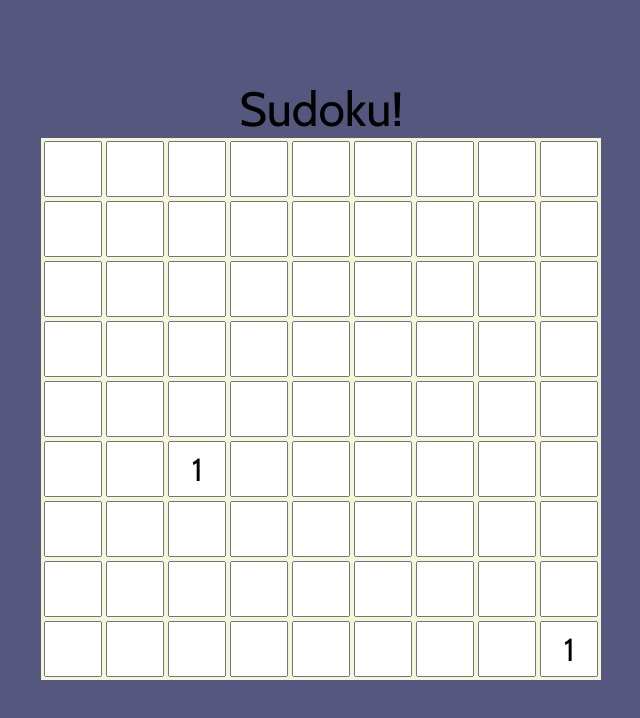
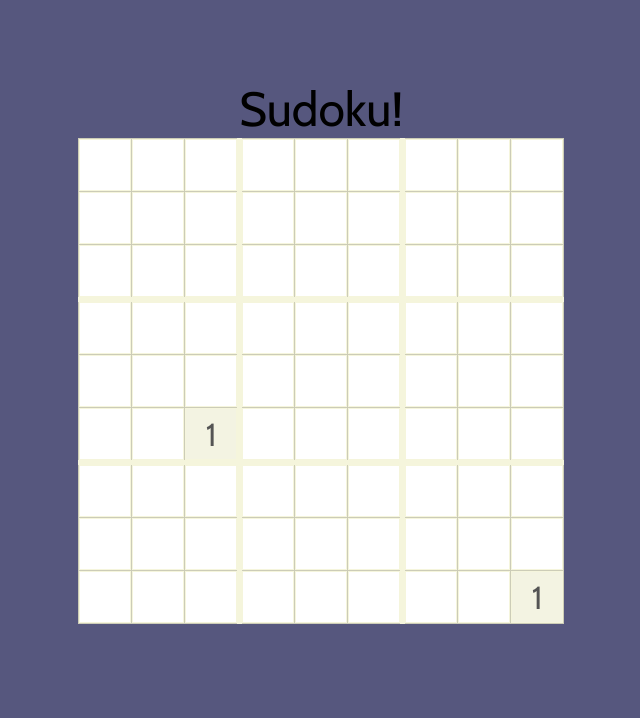
Before and after one commit to BartoszBrodowski/Portfolio_projects, a React (Create React App) app in the folder Sudoku/sudoku/: page / in a window 1280 px wide. Shown: the top 718 px of the page, without its empty margins (319-959 px from the left). Built offline with nearby package versions, Linux system fonts and the light colour scheme.

Commit message:
CSS 9 parts board done, todo morie logic in inputs

```diff
--- a/Sudoku/sudoku/src/components/Board.js
+++ b/Sudoku/sudoku/src/components/Board.js
@@ -1,3 +1,4 @@
+import { isDisabled } from "@testing-library/user-event/dist/utils";
 import React, { useState } from "react";
 
 const initialBoard = [
@@ -13,7 +14,6 @@ const initialBoard = [
 ];
 
 const numbers = [0, 1, 2, 3, 4, 5, 6, 7, 8];
-const node = document.getElementsByClassName("nodeInput");
 
 const Board = () => {
     // Get deep variable of the board
@@ -24,15 +24,35 @@ const Board = () => {
     const [board, setBoard] = useState(deepVariable(initialBoard));
 
     const changeNumber = (event, row, column) => {
-        console.log(parseInt(event));
-        const inputValue = parseInt(event.target.value) || 0,
-            playersBoard = deepVariable(board);
+        const inputValue = parseInt(event.target.value);
+        const playersBoard = deepVariable(board);
         // Czytamy wartości od 1 do 9 (tylko takie mamy w Sudoku) oraz 0 jako wartość pustego pola
+
+        // if (inputValue === 0 || (inputValue >= 1 && inputValue <= 9)) {
+        //     playersBoard[row][column] = inputValue;
+        // }
+        // if (!playersBoard[row].includes(inputValue)) {
+        //     console.log(playersBoard[row]);
+        //     console.log(row);
+        // }
+
         if (inputValue === 0 || (inputValue >= 1 && inputValue <= 9)) {
-            playersBoard[row][column] = inputValue;
+            // Check if the inputed number is already in the boards row
+            if (!playersBoard[row].includes(inputValue)) {
+                // Check if the inputed number is in the boards column
+                for (let i = 0; i < 9; i++) {
+                    if (playersBoard[i][column] == inputValue) {
+                        // change color
+                        // return false;
+                    }
+                }
+                playersBoard[row][column] = inputValue;
+            }
+        } else {
+            playersBoard[row][column] = 0;
         }
+
         setBoard(playersBoard);
-        // isValid()
     };
 
     return (
@@ -42,10 +62,13 @@ const Board = () => {
                 <tbody>
                     {numbers.map((row, rowIndex) => {
                         return (
-                            <tr key={rowIndex}>
+                            <tr key={rowIndex} className={`row${row}`}>
                                 {numbers.map((column, columnIndex) => {
                                     return (
-                                        <td key={columnIndex}>
+                                        <td
+                                            key={columnIndex}
+                                            className={`column${column}`}
+                                        >
                                             <input
                                                 value={
                                                     board[row][column] === 0
@@ -55,6 +78,9 @@ const Board = () => {
                                                 className="nodeInput"
                                                 onChange={(e) =>
                                                     changeNumber(e, row, column)
+                                                }
+                                                disabled={
+                                                    initialBoard[row][column] // !== 0 ?? (TODO)
                                                 }
                                             />
                                         </td>
--- a/Sudoku/sudoku/src/index.css
+++ b/Sudoku/sudoku/src/index.css
@@ -28,13 +28,30 @@ body {
   display: -ms-flexbox;
   display: flex;
   background-color: beige;
+  border-collapse: collapse;
 }
 
-.sudoku .board .nodeInput {
+.sudoku .board .row2,
+.sudoku .board .row5 {
+  border-bottom: 5px solid beige;
+}
+
+.sudoku .board td {
+  border: 1px solid #ccccb7;
+}
+
+.sudoku .board td .nodeInput {
   width: 50px;
   height: 50px;
   text-align: center;
   font-size: 2em;
+  padding: 0;
   font-family: "Cabin", sans-serif;
+  border: none;
+}
+
+.sudoku .board .column2,
+.sudoku .board .column5 {
+  border-right: 5px solid beige;
 }
 /*# sourceMappingURL=index.css.map */
--- a/Sudoku/sudoku/src/index.scss
+++ b/Sudoku/sudoku/src/index.scss
@@ -17,13 +17,28 @@ body {
     .board {
         display: flex;
         background-color: beige;
+        border-collapse: collapse;
 
+        .row2,
+        .row5 {
+            border-bottom: 5px solid beige;
+        }
+        td {
+            border: 1px solid rgb(204, 204, 183);
             .nodeInput {
                 width: 50px;
                 height: 50px;
                 text-align: center;
                 font-size: 2em;
+                padding: 0;
                 font-family: "Cabin", sans-serif;
+                border: none;
+            }
+        }
+
+        .column2,
+        .column5 {
+            border-right: 5px solid beige;
         }
     }
 }
--- a/Sudoku/sudoku/test.js
+++ b/Sudoku/sudoku/test.js
@@ -17,3 +17,5 @@ console.log(initialBoard);
 // https://codesandbox.io/s/inspiring-payne-6uzfd?file=/src/App.js
 // Bez JSON.parse kod zmienia wartość ale nie updatuje stanu liczby na ekranie, po użyciu
 // funkcji z JSON.parse liczba jest updatowana
+
+// do deepcopy lodach/rfdc (na githubie)
```
Lines whose indentation alone changed are shown as unchanged.
